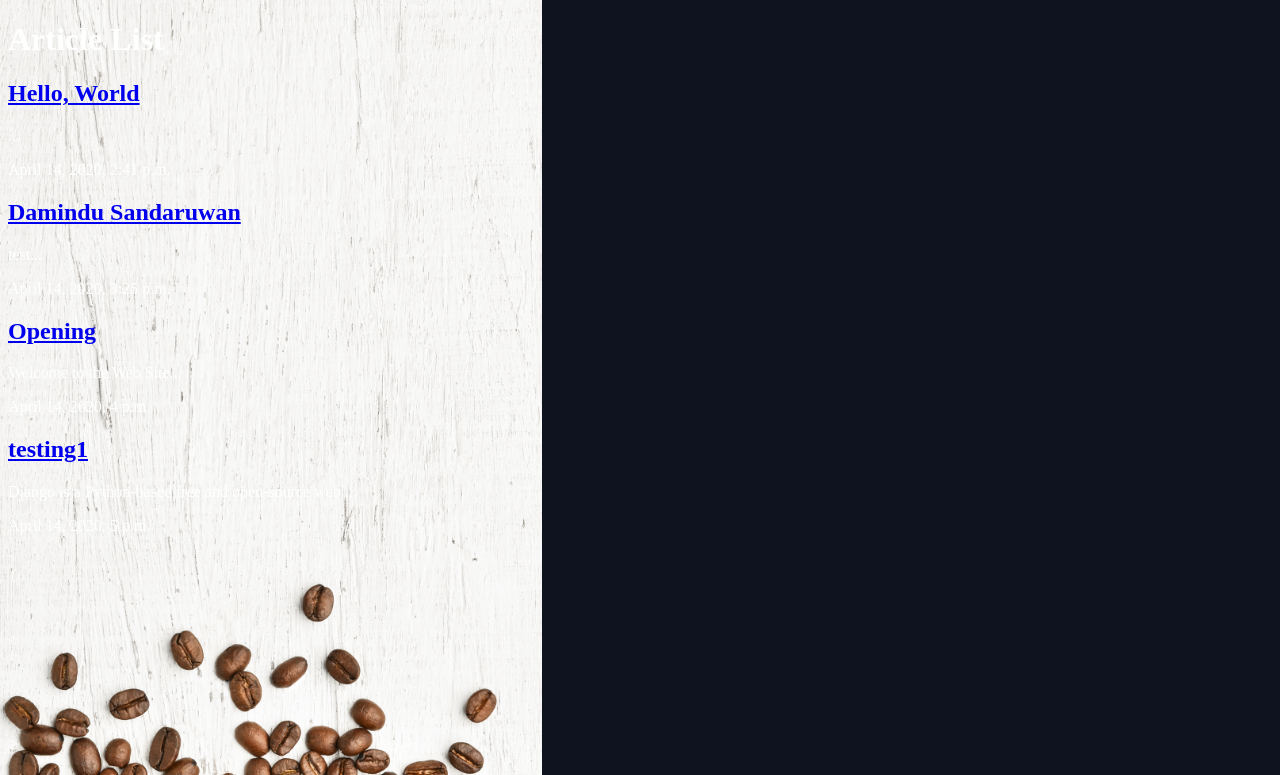
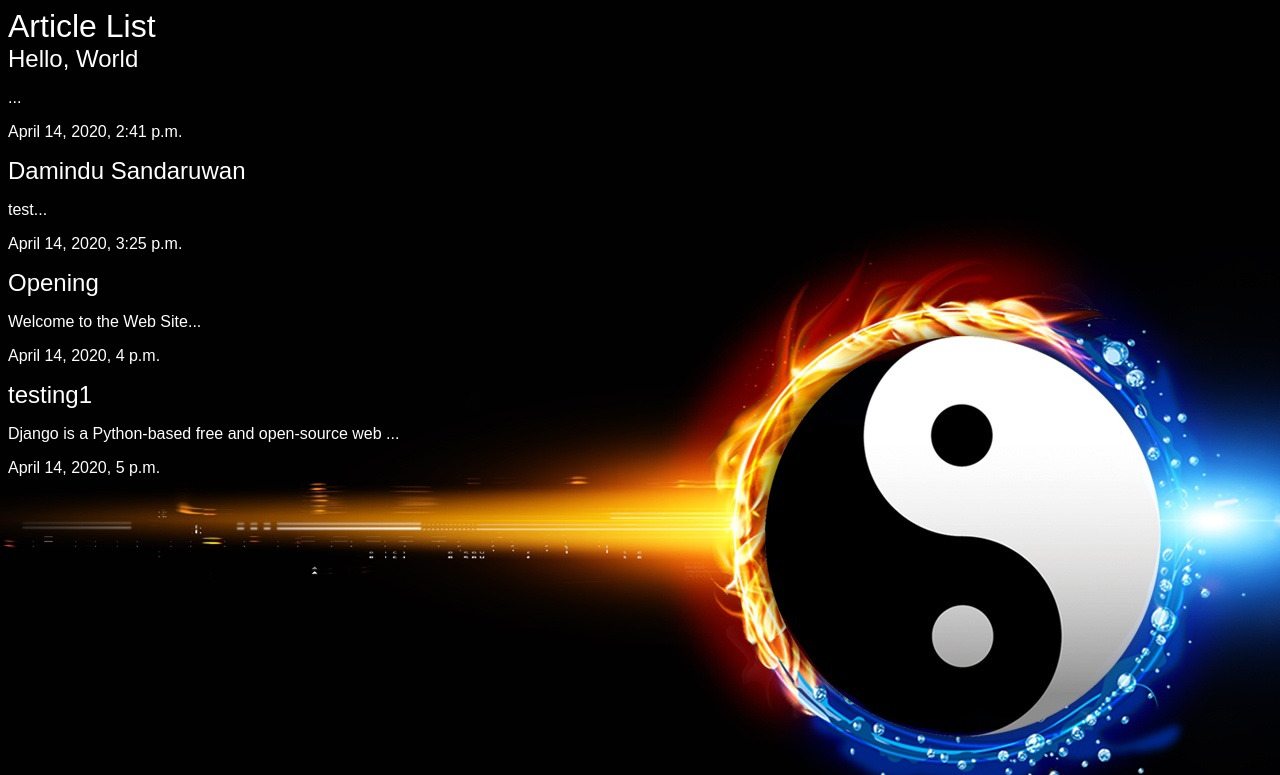
Before and after one commit to DaminduSandaruwan/BlogSite, a Django app: page /articles/ in a window 1280 px wide. Shown: the top 775 px of the page. Run offline with Django 3.2, Linux system fonts and the light colour scheme; data comes from the database, SQL or seed files in the repository.

Commit message:
basic styles done

```diff
--- a/djangonautic/assets/styles.css
+++ b/djangonautic/assets/styles.css
@@ -1,6 +1,20 @@
 body{
     background-color: #0f121f;
-    background-image: url(/static/coffee_bg.png);
+    background-image: url(/static/bg1.jpg);
     background-repeat: no-repeat;
     color: #fff;
 }
+
+body *{
+    font-family:Arial, Helvetica, sans-serif;
+}
+
+h1,h2,h3,h4,h5{
+    font-weight: normal;
+    margin: 0;
+}
+
+a,a:hover, a:visited{
+    color: #fff;
+    text-decoration: none;
+}
```
Also changed, not shown: djangonautic/assets/bg1.jpg (added), djangonautic/assets/coffee_bg.png (deleted).
